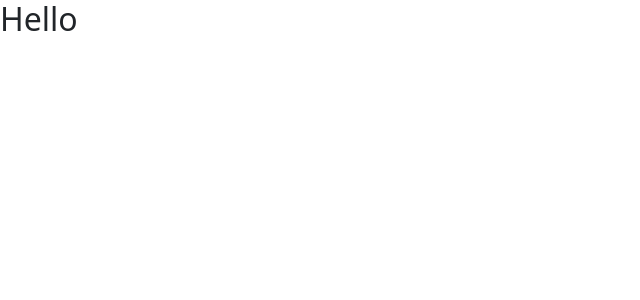
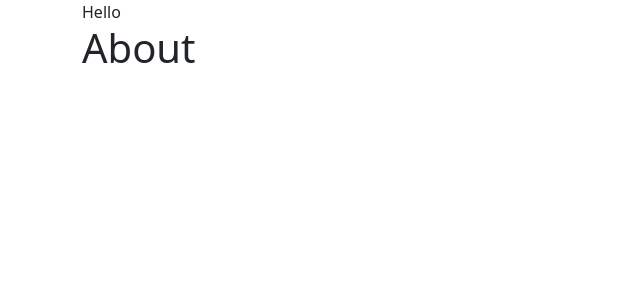
Before and after one commit to JustinVelazquez/K-shopping-app, a React (Vite) app: page /about in a window 1280 px wide. Shown: the top 300 px of the page, without its empty margins (0-640 px from the left). Built offline with nearby package versions, Linux system fonts and the light colour scheme.

Commit message:
setup reacter-router; initialized routes

```diff
--- a/src/App.tsx
+++ b/src/App.tsx
@@ -1,5 +1,21 @@
+import { Routes, Route } from 'react-router-dom';
+import { Container } from 'react-bootstrap';
+import { Home } from './pages/Home';
+import { Store } from './pages/Store';
+import { About } from './pages/About';
+
+
 function App() {
-  return <h2>Hello </h2>;
+  return (
+    <Container className='mb-4'>
+      Hello
+      <Routes>
+        <Route path="/" element={<Home />} />
+        <Route path="/store" element={<Store />} />
+        <Route path="/about" element={<About />} />
+      </Routes>
+    </Container>
+  );
 }
 
 export default App;
--- a/src/main.tsx
+++ b/src/main.tsx
@@ -2,9 +2,12 @@
 import ReactDOM from 'react-dom/client';
 import App from './App.tsx';
 import 'bootstrap/dist/css/bootstrap.min.css';
+import { BrowserRouter } from 'react-router-dom';
 
 ReactDOM.createRoot(document.getElementById('root')!).render(
   <React.StrictMode>
+    <BrowserRouter>
     <App />
+    </BrowserRouter>
   </React.StrictMode>
 );
--- /dev/null
+++ b/src/pages/About.tsx
@@ -0,0 +1,3 @@
+export function About() {
+  return <h1>About</h1>;
+}
--- /dev/null
+++ b/src/pages/Home.tsx
@@ -0,0 +1,3 @@
+export function Home(){
+    return <h1>Home</h1>
+}
--- /dev/null
+++ b/src/pages/Store.tsx
@@ -0,0 +1,3 @@
+export function Store(){
+  return <h1>Store</h1>
+}
```
